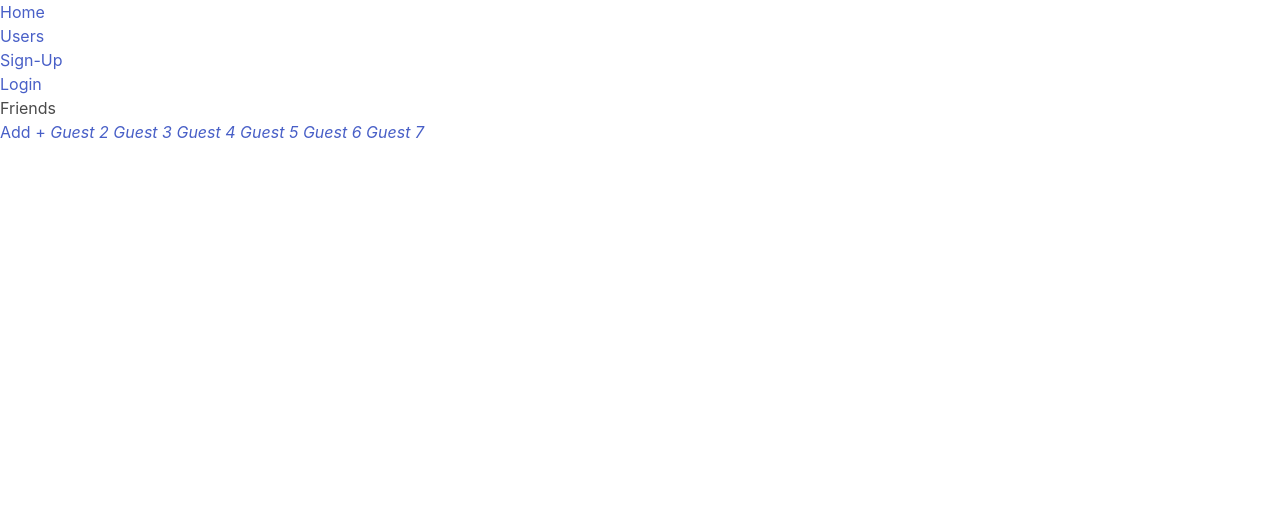
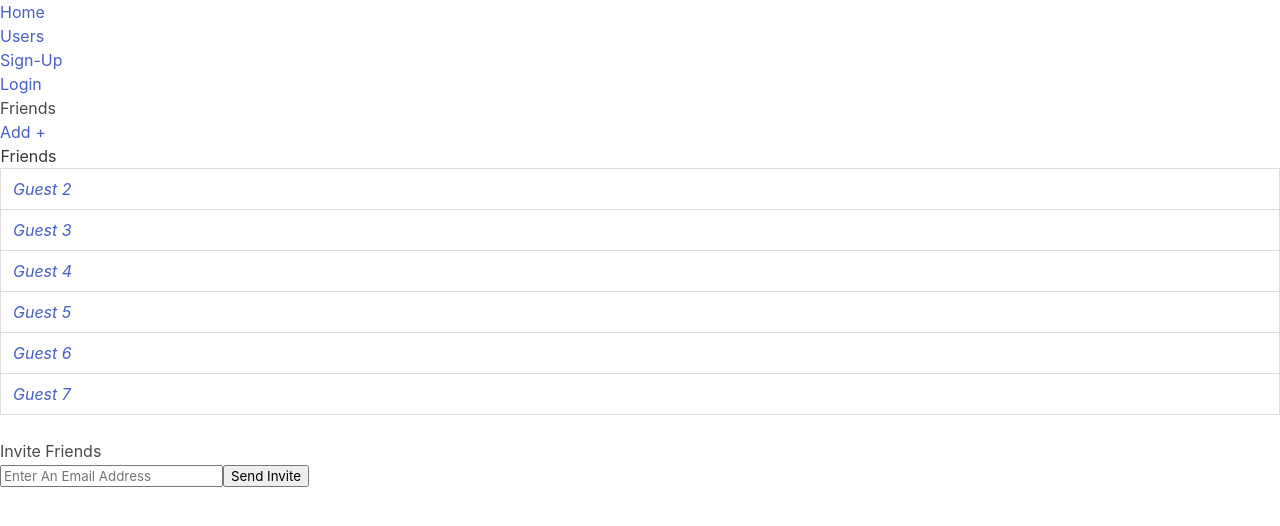
Before and after one commit to ChrisCottier/splitwise-clone, a React (Create React App) app in the folder client/: page /add-friend in a window 1280 px wide. Shown: the top 526 px of the page. Built offline with nearby package versions, Linux system fonts and the light colour scheme; no server answers.

Commit message:
Start Friend Table and Modal

```diff
--- a/client/src/App.js
+++ b/client/src/App.js
@@ -21,11 +21,11 @@ function App() {
             </ul>
         </nav>
         <Switch>
-            <Route path='/add-friend' component={AddFriend} />
             <Route path="/users" component={UserList}/>
             <Route exact path="/"><h1>My Home Page</h1></Route>
             <Route path="/sign-up" component={SignUp}/>
             <Route path="/login" component={Login}/>
+            <Route path='/add-friend' component={AddFriend} />
         </Switch>
     </BrowserRouter>
   );
--- a/client/src/components/AddFriend.js
+++ b/client/src/components/AddFriend.js
@@ -11,7 +11,7 @@ const AddFriend = () => {
           <i className='friend-icon'></i>
           Add +
         </a>
-
+      {/* add friend modal */}
       <div class="modal">
         <div class="modal-background"></div>
         <div class="modal-content">
@@ -23,27 +23,58 @@ const AddFriend = () => {
         <button class="modal-close is-large" aria-label="close"></button>
       </div>
 
+        <table className='.table table is-striped is-bordered is-fullwidth'>
+          <thead>Friends</thead>
+          <tr>
+            <td>
               <a href='#friend2'>
                 <i className='user-icon'> Guest 2</i>
               </a>
-        <a href='#friend3'>
+            </td>
+          </tr>
+          <tr>
+            <td>
+              <a href='#friend2'>
                 <i className='user-icon'> Guest 3</i>
               </a>
-        <a href='#friend4'>
+            </td>
+          </tr>
+          <tr>
+            <td>
+              <a href='#friend2'>
                 <i className='user-icon'> Guest 4</i>
               </a>
-        <a href='#friend5'>
+            </td>
+          </tr>
+          <tr>
+            <td>
+              <a href='#friend2'>
                 <i className='user-icon'> Guest 5</i>
               </a>
-        <a href='#friend6'>
+            </td>
+          </tr>
+          <tr>
+            <td>
+              <a href='#friend2'>
                 <i className='user-icon'> Guest 6</i>
               </a>
-        <a href='#friend7'>
+            </td>
+          </tr>
+          <tr>
+            <td>
+              <a href='#friend2'>
                 <i className='user-icon'> Guest 7</i>
               </a>
+            </td>
+          </tr>
+        </table>
+        {/* form */}
+        <form method='post' type='email'>
+          <p>Invite Friends</p>
+          <input placeholder='Enter An Email Address' />
+          <button type='submit'>Send Invite</button>
+        </form>
     </div>
-
-
 
   )
 }
```
Lines whose indentation alone changed are shown as unchanged.
